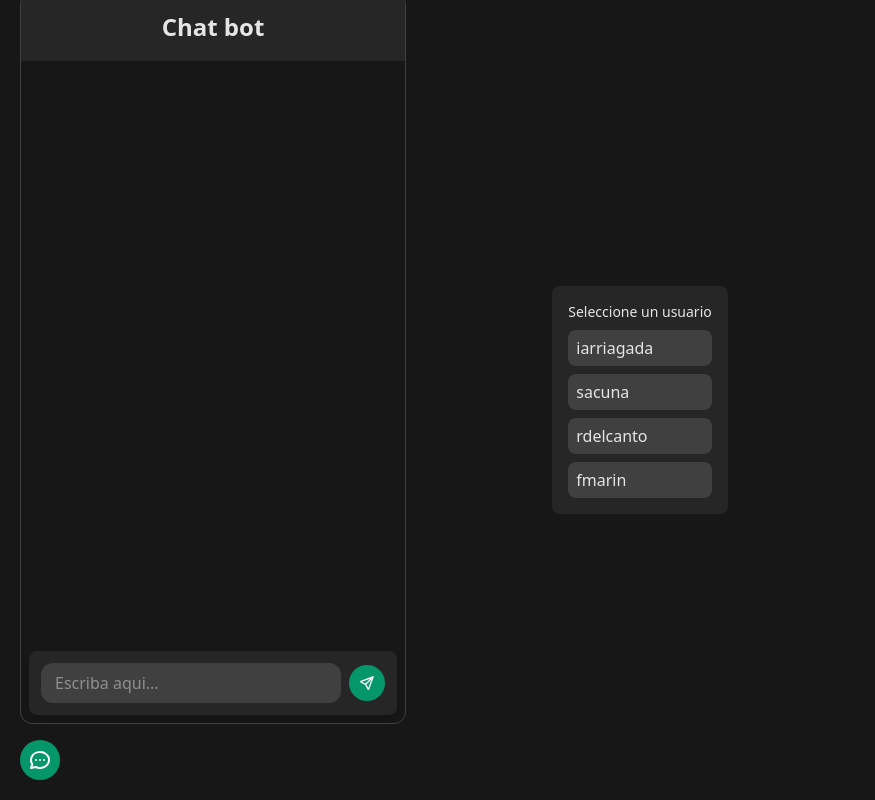
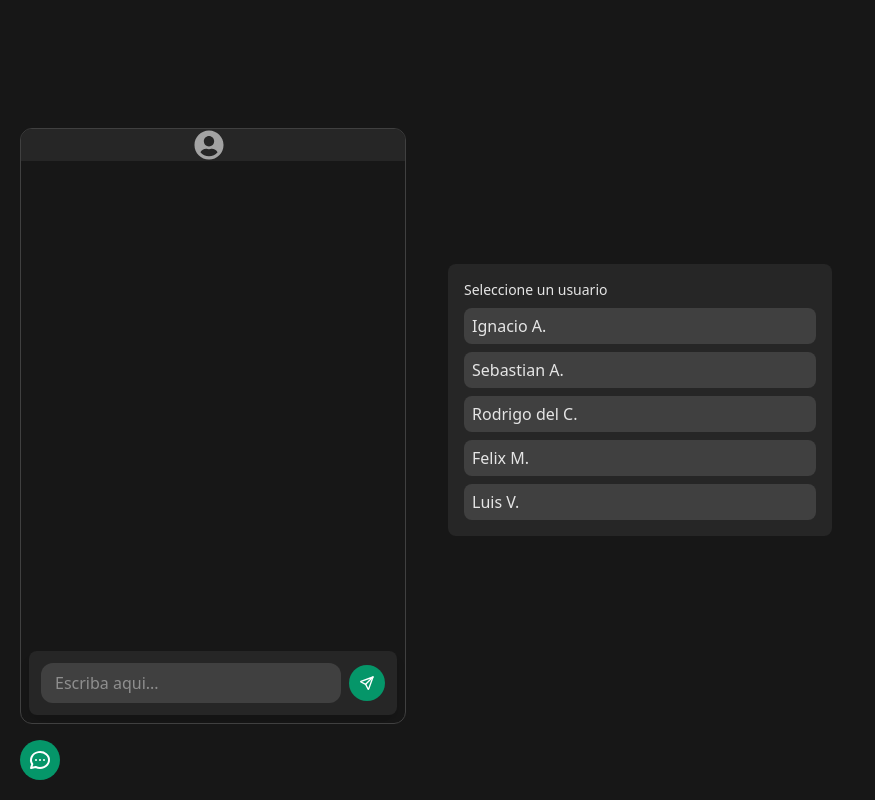
Before and after one commit to IraiDev/test-sockets, a React (Vite) app: page / in a window 1280 px wide. Both pictures are taken after a click on the button 40 px from the left and 760 px from the top of the page. Shown: the whole page, without its empty margins (0-875 px from the left). Built offline with nearby package versions, Linux system fonts and the light colour scheme.

Commit message:
demo chat para mostrar listo

```diff
--- a/src/App.jsx
+++ b/src/App.jsx
@@ -2,36 +2,51 @@ import { useState } from 'react'
 import { ChatBubble } from './components/chat/ChatBubble'
 
 const USERS = [
-  'iarriagada',
-  'sacuna',
-  'rdelcanto',
-  'fmarin'
+  { name: 'Ignacio A.', userName: 'iarriagada' },
+  { name: 'Sebastian A.', userName: 'sacuna' },
+  { name: 'Rodrigo del C.', userName: 'rdelcanto' },
+  { name: 'Felix M.', userName: 'fmarin' },
+  { name: 'Luis V.', userName: 'lvergara' }
 ]
 
 function App () {
   const [user, setUser] = useState('')
+  const [isChatOpen, setIsChatOpen] = useState(false)
 
   const handleLogin = (user) => {
     setUser(user)
+    setIsChatOpen(true)
   }
 
   return (
     <main className='h-screen w-full grid place-content-center bg-neutral-900 text-neutral-200'>
-      <div className='flex flex-col gap-2 p-4 rounded-lg bg-neutral-800'>
+      <header>
+        {user !== '' &&
+          <h1 className='text-lg mb-4 text-center'>
+            Has entrado al chat como:
+            <strong> "{USERS.find(({ userName }) => user === userName).name}"</strong>
+          </h1>}
+      </header>
+      <div className='flex flex-col gap-2 p-4 rounded-lg bg-neutral-800 w-96'>
         <label className='text-sm'>Seleccione un usuario</label>
         <ul className='space-y-2'>
-          {USERS.filter(currentUser => currentUser !== user).map(user => (
-            <li
-              key={user}
-              className='py-1.5 px-2 rounded-lg bg-neutral-700 hover:bg-neutral-600 cursor-pointer transition-colors duration-200'
-              onClick={() => handleLogin(user)}
-            >
-              {user}
+          {USERS.filter(item => item.userName !== user).map(({ userName, name }) => (
+            <li key={userName}>
+              <button
+                disabled={isChatOpen}
+                onClick={() => handleLogin(userName)}
+                className='
+                  py-1.5 px-2 outline-none w-full text-left rounded-lg bg-neutral-700 hover:bg-neutral-600
+                  disabled:hover:bg-neutral-700/20 disabled:bg-neutral-700/20 transition-colors duration-200
+                '
+              >
+                {name}
+              </button>
             </li>
           ))}
         </ul>
       </div>
-      <ChatBubble user={user} />
+      <ChatBubble user={user} openChat={isChatOpen} closeChat={setIsChatOpen} />
     </main>
   )
 }
--- a/src/components/Popover.jsx
+++ b/src/components/Popover.jsx
@@ -1,4 +1,5 @@
 import { useLayoutEffect, useRef } from 'react'
+import { FaUserCircle } from 'react-icons/fa'
 import { AnimationTransition } from './AnimationTransition'
 
 export function Popover ({ btnComponent, children, title, open, onClose }) {
@@ -28,7 +29,8 @@ export function Popover ({ btnComponent, children, title, open, onClose }) {
           overflow-hidden
         '
       >
-        <header className='bg-neutral-800'>
+        <header className='bg-neutral-800 flex justify-center items-center gap-2'>
+          <FaUserCircle className='text-3xl text-neutral-400' />
           <h1 className='font-semibold text-2xl text-center py-4 leading-9'>{title}</h1>
         </header>
         {children}
--- a/src/components/chat/ChatBubble.jsx
+++ b/src/components/chat/ChatBubble.jsx
@@ -3,19 +3,23 @@ import { v4 as uuid } from 'uuid'
 import io from 'socket.io-client'
 import { useUserStore } from '../../store/useUserStore'
 import { Popover } from '../Popover'
-import { ChatContainer } from './ChatContainer'
-import MessageSender from './MessageSender'
+import { ChatWrapper } from './ChatWrapper'
+import { MessageSender } from './MessageSender'
 import { TbMessageCircle } from 'react-icons/tb'
 
-export function ChatBubble ({ user: loginUser = '' }) {
+export function ChatBubble ({ user: loginUser = '', openChat, closeChat }) {
   const { setUser, user } = useUserStore()
   const [isOpen, setIsOpen] = useState(false)
   const [socket, setSocket] = useState(null)
   const [chats, setChats] = useState([])
-  // bcec86a9-7183-4f37-bf67-2150c5a1bb2e e2eac2e7-c4bf-43d2-a230-5135e75ad1a8 8265186a-f538-4589-a6ca-21294e092ab9
 
   const handleSendMessage = (message) => {
     socket.emit('chat', { content: message, user: { userName: user.userName } })
+  }
+
+  const handleClose = (value) => {
+    closeChat(value)
+    setIsOpen(value)
   }
 
   useEffect(() => {
@@ -38,14 +42,19 @@ export function ChatBubble ({ user: loginUser = '' }) {
     })
   }, [socket])
 
+  useEffect(() => {
+    if (!openChat) return
+    setIsOpen(openChat)
+  }, [openChat])
+
   return (
     <Popover
       open={isOpen}
-      title='Chat bot'
-      onClose={setIsOpen}
+      title={loginUser}
+      onClose={handleClose}
       btnComponent={<Btn isOpen={isOpen} onClick={setIsOpen} />}
     >
-      <ChatContainer chats={chats} />
+      <ChatWrapper chats={chats} />
       <MessageSender onClick={handleSendMessage} />
     </Popover>
   )
--- a/src/components/chat/ChatContainer.jsx
+++ /dev/null
@@ -1,22 +0,0 @@
-// import uuid from 'react-id-generator'
-import { Message } from './Message'
-
-// const MESSAGES = [
-//   { id: uuid(), content: 'primer mensaje Ignacio', type: 'sended' },
-//   { id: uuid(), content: 'primer mensaje sebastian', type: 'received' },
-//   { id: uuid(), content: 'segundo mensaje sebastian', type: 'received' },
-//   { id: uuid(), content: 'segundo mensaje Ignacio', type: 'sended' },
-//   { id: uuid(), content: 'ultimo mensaje Ignacio', type: 'sended' }
-// ]
-
-export function ChatContainer ({ chats = [] }) {
-  return (
-    <div className='flex flex-col gap-2 h-[550px] w-96 scroll-app bg-neutral-900 px-3 py-1'>
-      {
-        chats.map(({ content, id, user }) => (
-          <Message key={id} content={content} user={user} />
-        ))
-      }
-    </div>
-  )
-}
--- /dev/null
+++ b/src/components/chat/ChatWrapper.jsx
@@ -0,0 +1,28 @@
+import { useEffect, useRef } from 'react'
+import { Message } from './Message'
+
+export function ChatWrapper ({ chats = [] }) {
+  const scrollRef = useRef(null)
+
+  useEffect(() => {
+    // if (scrollRef.current === null) return
+    const content = scrollRef.current
+    content.scrollTo({
+      top: content.scrollHeight,
+      behavior: 'smooth'
+    })
+  }, [chats])
+
+  return (
+    <div
+      ref={scrollRef}
+      className='flex flex-col gap-2 h-[450px] w-96 scroll-app bg-neutral-900 px-3 py-1'
+    >
+      {
+        chats.map(({ content, id, user }) => (
+          <Message key={id} content={content} user={user} />
+        ))
+      }
+    </div>
+  )
+}
--- a/src/components/chat/MessageSender.jsx
+++ b/src/components/chat/MessageSender.jsx
@@ -1,7 +1,7 @@
 import { useRef } from 'react'
 import { TbSend } from 'react-icons/tb'
 
-export default function MessageSender ({ onClick }) {
+export function MessageSender ({ onClick }) {
   const message = useRef(null)
   const inputRef = useRef(null)
 
--- a/src/store/useUserStore.js
+++ b/src/store/useUserStore.js
@@ -2,7 +2,8 @@ import { create } from 'zustand'
 
 const INITI_USER = {
   id: '',
-  userName: ''
+  userName: '',
+  name: ''
 }
 
 export const useUserStore = create()((set) => ({
```
